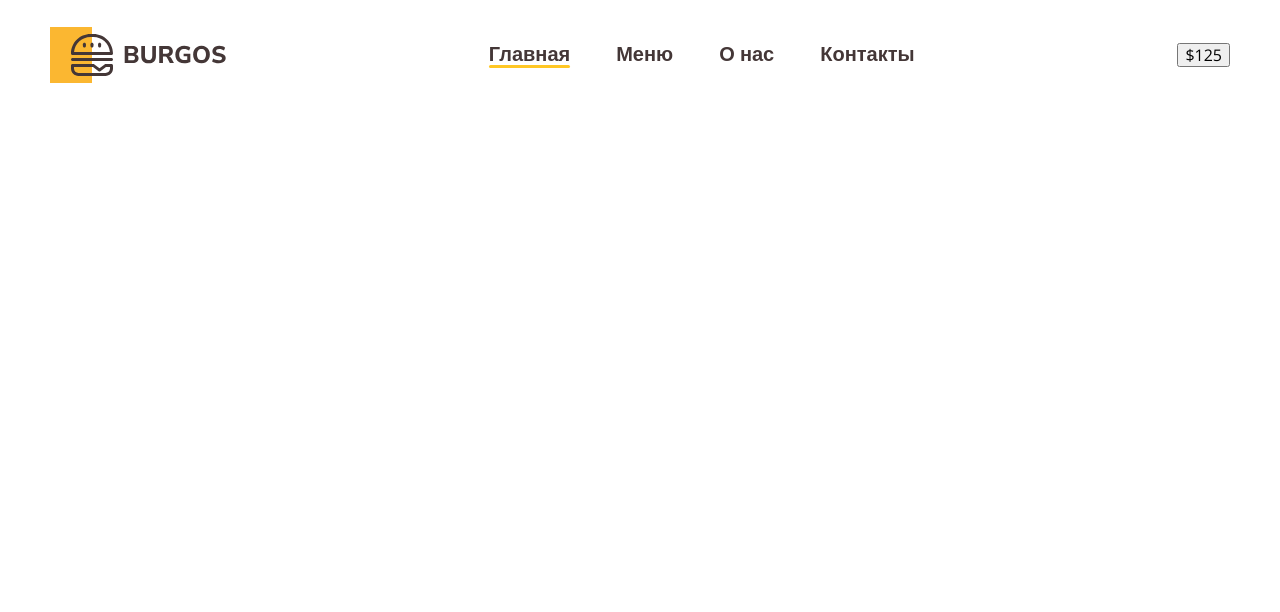
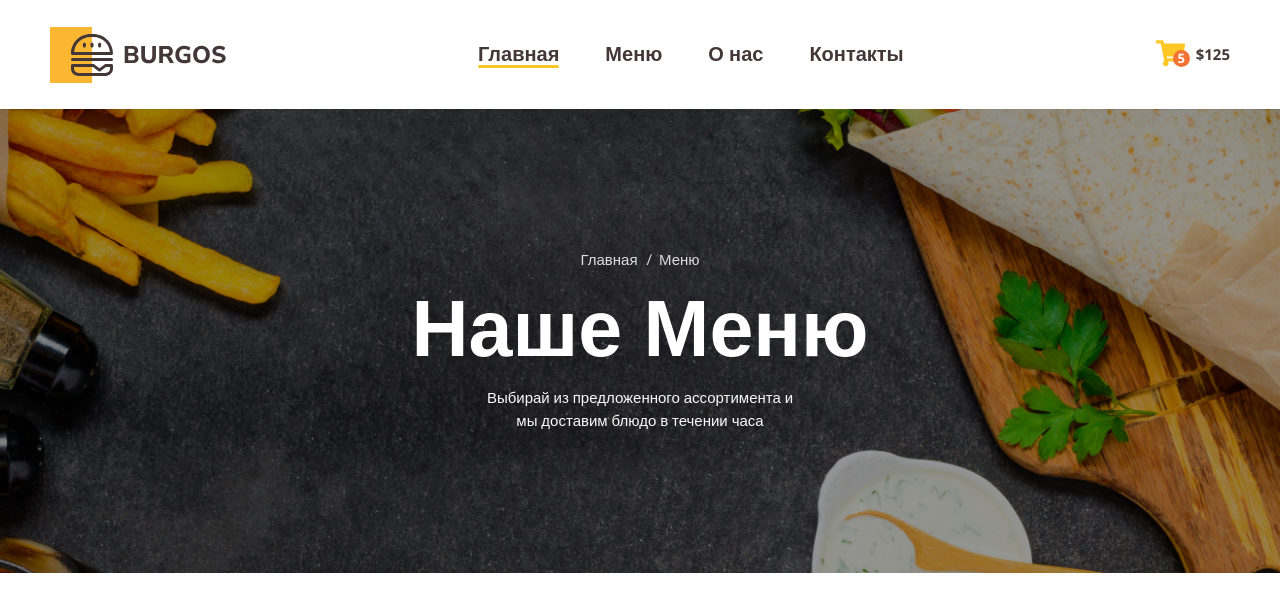
Before and after one commit to MrRysov/Module01-Burger, a plain HTML site: page index.html in a window 1280 px wide. Drawn offline with nearby package versions, Linux system fonts and the light colour scheme.

Commit message:
Add styles

```diff
--- a/index.html
+++ b/index.html
@@ -1,5 +1,5 @@
 <!DOCTYPE html>
-<html lang="en">
+<html lang="ru">
 <head>
     <meta charset="UTF-8">
     <meta http-equiv="X-UA-Compatible" content="IE=edge">
@@ -24,9 +24,25 @@
                         <li><a href="#">Контакты</a></li>
                     </ul>
                 </nav>
-                <button type="button">$125</button>
+                <button type="button" class="button">
+                    <span class="button-item">
+                        <img src="image/cart.svg" alt="Корзина">
+                        <span class="button-count">5</span>
+                    </span>
+                    <span class="button-text">$125</span>
+                </button>
             </div>
         </div>
     </header>
+    <div class="bg">
+        <div class="container">
+            <ul class="breadcrumbs">
+                <li><a href="#">Главная</a></li>
+                <li><a href="#">Меню</a></li>
+            </ul>
+            <h1 class="title">Наше Меню</h1>
+            <p class="description">Выбирай из предложенного ассортимента и мы доставим блюдо в течении часа</p>
+        </div>
+    </div>
 </body>
 </html>
--- a/style/main.css
+++ b/style/main.css
@@ -46,3 +46,77 @@ body {
 .header-nav a.active::after {
     background: #FFC725;;
 }
+.button {
+    display: flex;
+    align-items: center;
+    background-color: transparent;
+    border: none;
+    padding: 0;
+    gap: 10px;
+}
+.button-item {
+    position: relative;
+}
+.button-count {
+    color: #FFFFFF;
+    font-weight: 700;
+    font-size: 13px;
+    background: #F37335;
+    border-radius: 100%;
+    position: absolute;
+    width: 17px;
+    height: 17px;
+    text-align: center;
+    line-height: 1.3;
+    bottom: 3px;
+    right: -4px;
+}
+.button-text {
+    color: #443737;
+    font-weight: 700;
+    font-size: 15px;
+}
+.bg {
+    text-align: center;
+    color: #FFFFFF;
+    background-image: url(../image/bg.jpg);
+    background-size: cover;
+    background-position: center center;
+    padding: 142px 0;
+}
+.breadcrumbs {
+    padding-left: 0;
+    margin-top: 0;
+    list-style-type: none;
+    display: flex;
+    justify-content: center;
+    gap: 16px;
+}
+.breadcrumbs a {
+    color: #DEDEDE;
+    font-size: 15px;
+    font-family: 'Open Sans', sans-serif;
+    text-decoration: none;
+}
+.breadcrumbs a::before {
+    content: '/';
+    position: relative;
+    left: -7px;
+}
+.breadcrumbs li:first-child a::before {
+    display: none;
+}
+.title {
+    font-weight: 700;
+    font-size: 79px;
+    margin-top: 10px;
+    margin-bottom: 10px;
+}
+.description {
+    font-family: 'Open Sans', sans-serif;
+    font-size: 15px;
+    line-height: 1.5;
+    color: #FAF9F9;
+    max-width: 320px;
+    margin: 0 auto;
+}
```
Also changed, not shown: image/bg.jpg (added), image/cart.svg (added), image/promo-left.png (deleted), image/promo-right.png (deleted), 1 other file.
